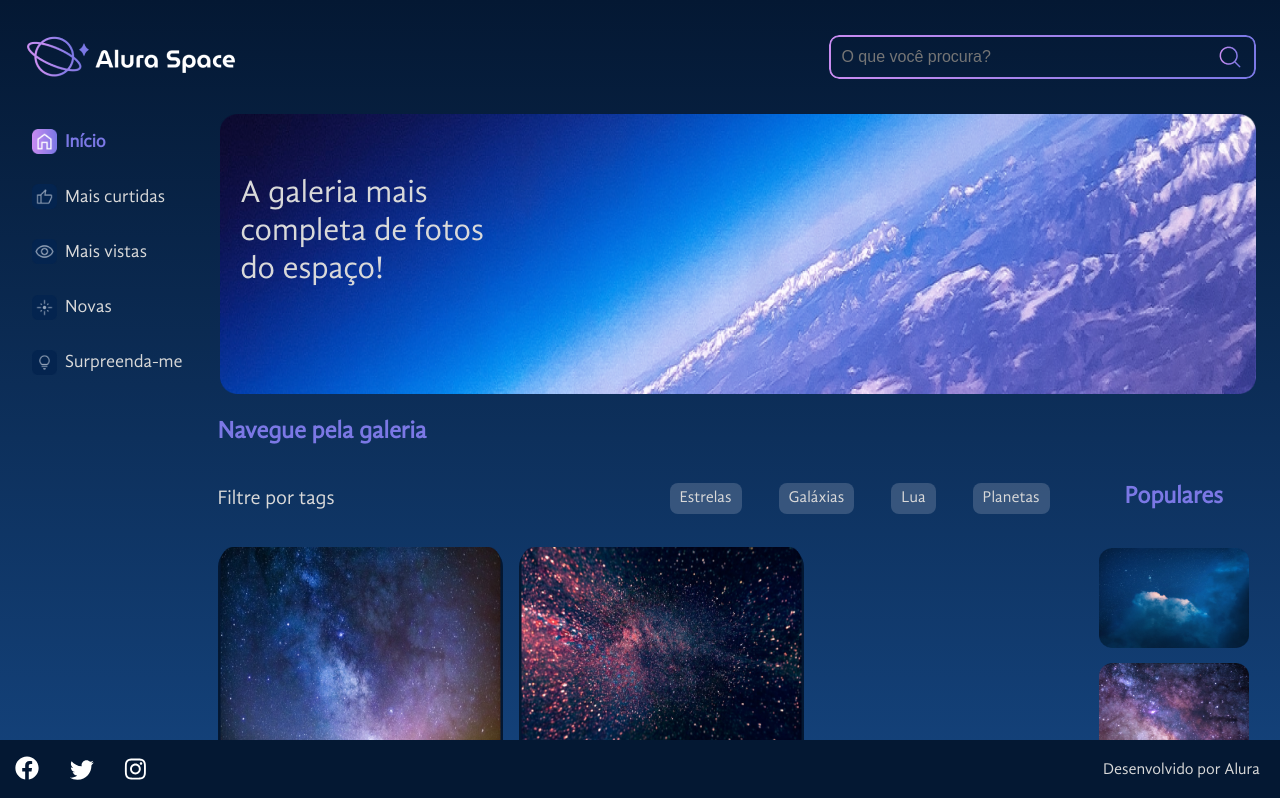
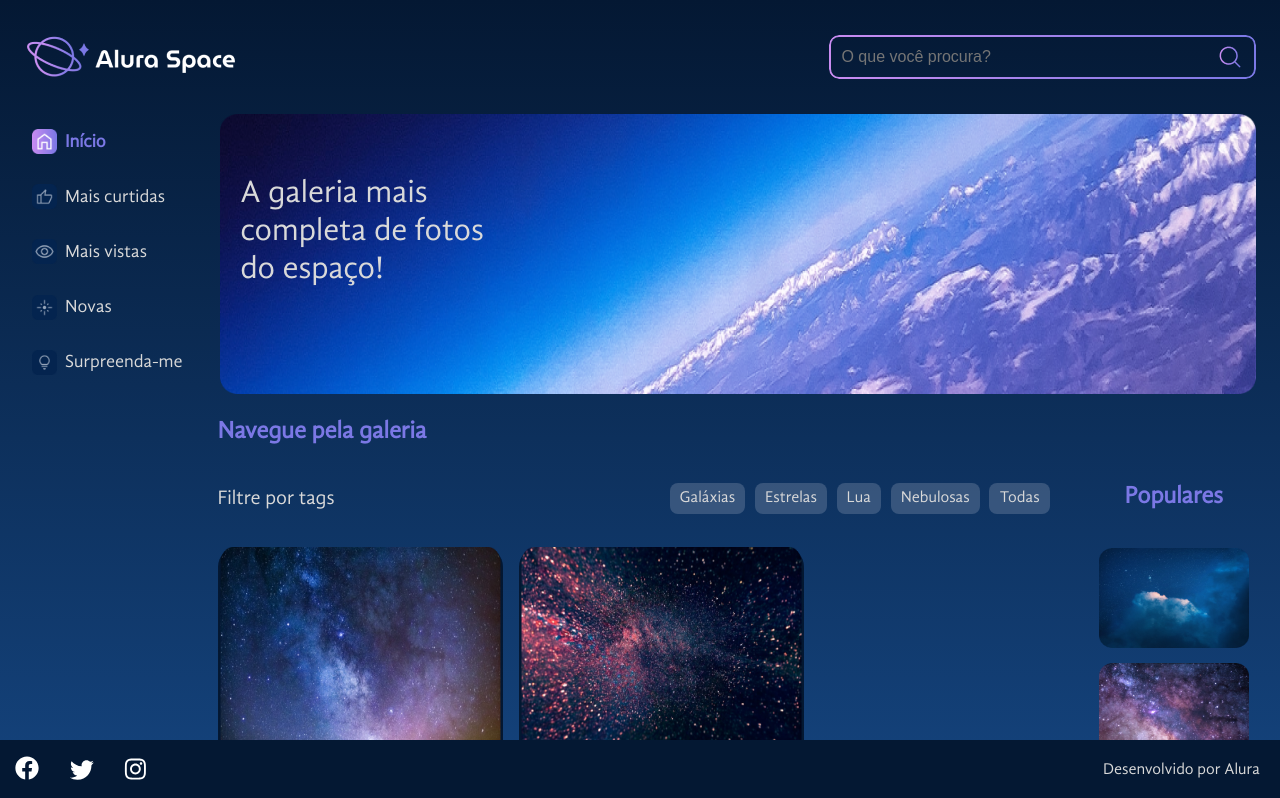
Before and after one commit to Julialunna/React.js, a React (Create React App) app in the folder alura-space/: page / in a window 1280 px wide. Shown: the top 798 px of the page. Built offline with nearby package versions, Linux system fonts and the light colour scheme.

Commit message:
filtrando fotos

```diff
--- a/alura-space/src/componentes/Galeria/index.jsx
+++ b/alura-space/src/componentes/Galeria/index.jsx
@@ -3,13 +3,24 @@ import styles from './Galeria.module.scss'
 import fotos from './fotos.json'
 
 import Cards from "./Cards";
+import { useState } from "react";
 
 export default function Galeria(){
+    const [itens, setItens]=useState(fotos);
+    const tags= [...new Set(fotos.map((valor)=>valor.tag))]
+
+    const filtrarFotos=(tag)=>{
+        const novasFotos=fotos.filter((foto)=>{
+            return foto.tag===tag;
+        })
+
+        setItens(novasFotos);
+    }
     return(
         <section className={styles.galeria}>
             <h2>Navegue pela galeria</h2>
-            <Tags/>
-           <Cards fotos={fotos} styles={styles}/>
+            <Tags tags={tags} FiltrarFotos={filtrarFotos} setItens={setItens}/>
+           <Cards fotos={itens} styles={styles}/>
         </section>
     )
 }
--- a/alura-space/src/componentes/Tags/index.jsx
+++ b/alura-space/src/componentes/Tags/index.jsx
@@ -1,13 +1,20 @@
 import styles from './Tags.module.scss'
-export default function Tags(){
+import fotos from '../Galeria/fotos.json'
+export default function Tags({tags, FiltrarFotos, setItens}){
+    console.log(tags)
     return(
         <div className={styles.tags}>
             <p>Filtre por tags</p>
             <ul className={styles.tags__lista}>
-                <li>Estrelas</li>
-                <li>Galáxias</li>
-                <li>Lua</li>
-                <li>Planetas</li>
+                {tags.map((tag)=>{
+                    return(
+
+                        <li onClick={()=>FiltrarFotos(tag)}key={tag}>{tag}</li>
+                    )
+                })}
+                <li onClick={()=>setItens(fotos)}>
+                    Todas
+                </li>
             </ul>
         </div>
     )
```
